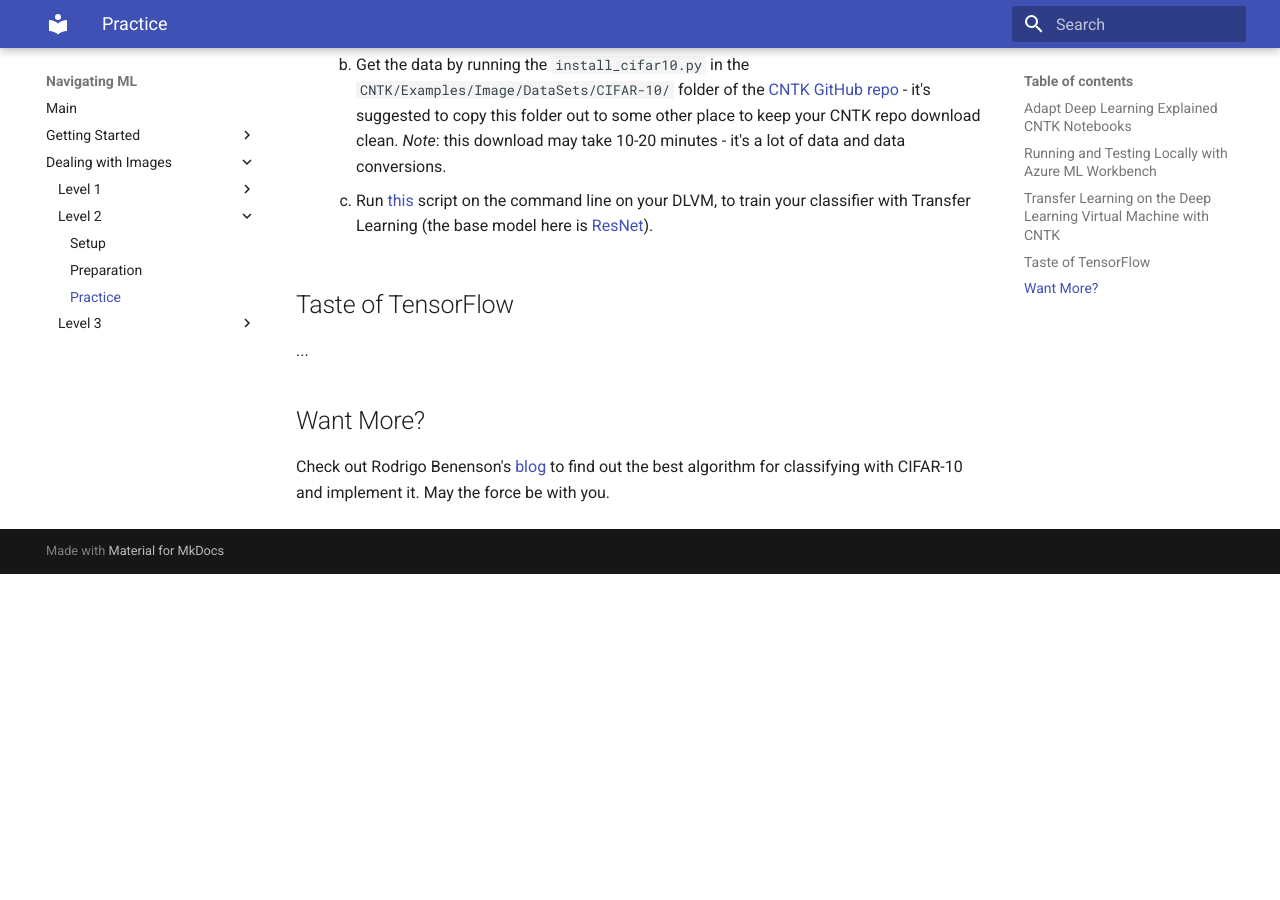
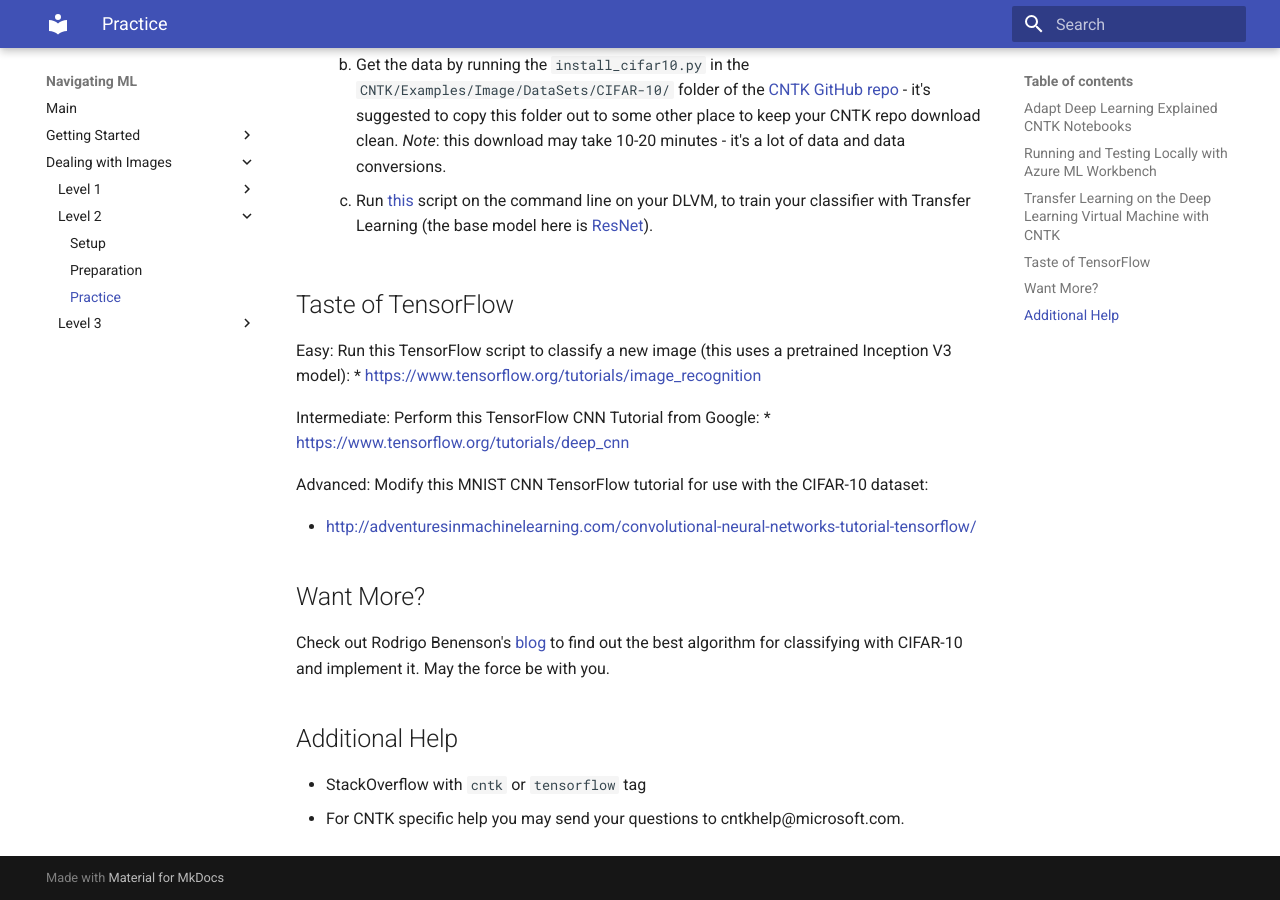
Before and after one commit to michhar/navigating-ml, an MkDocs documentation site: the page built from docs/level2/level2_practice.md, in a window 1280 px wide and 900 px high, scrolled down 1687 px. Built offline with MkDocs 1.6.1 and Material for MkDocs 9.7.7, drawn with Linux system fonts in a browser that asks for light colours; old or Windows-style settings are respelled for this version of MkDocs; before the commit the page ends 2261 px from its top, so only the background shows below that; some of the changed text lies outside the part shown.

Commit message:
tf and slight edits

```diff
--- a/docs/level2/level2_practice.md
+++ b/docs/level2/level2_practice.md
@@ -10,7 +10,6 @@
 2. Take the CNN Lab notebooks from edX course and use [CIFAR 10 dataset in CNTK format](https://github.com/Microsoft/CNTK/tree/master/Examples/Image/DataSets/CIFAR-10) instead to classify images into the 10 classes:  airplane, automobile, bird, cat, deer, dog, frog, horse, ship, truck instead of handwritten digits.
     1.  If you haven't cloned it yet, go ahead and clone the [CNTK GitHub repo](https://github.com/Microsoft/CNTK).
     2. Get the data by running the `install_cifar10.py` in the `CNTK/Examples/Image/DataSets/CIFAR-10/` folder of the [CNTK GitHub repo](https://github.com/Microsoft/CNTK) - it's suggested to copy this folder out to some other place to keep your CNTK repo download clean.  _Note_: this download may take several minutes.
-    ...
 3. Go online and find 5 png's of cats and dogs.  Reshape them and pad them to be 32x32 pixels using Pillow (see ImageOps).  Convert them to the proper CNTK format.  Test the network with these, following the guidelines and lessons you learned in the edX course.  Now find an image of a coconut or lime and test the network with this.  What is wrong with using a food image?
 4. Create a new label called "food" and add this [fruit dataset](http://www.vicos.si/Downloads/FIDS30), leaving some out of training for testing.  Try your coconut image again.  What if now you tested with a hot dog image?
 
@@ -41,8 +40,22 @@
 
 ## Taste of TensorFlow
 
-...
+Easy:  Run this TensorFlow script to classify a new image (this uses a pretrained Inception V3 model):
+* [https://www.tensorflow.org/tutorials/image_recognition](https://www.tensorflow.org/tutorials/image_recognition)
+
+Intermediate: Perform this TensorFlow CNN Tutorial from Google:
+* [https://www.tensorflow.org/tutorials/deep_cnn](https://www.tensorflow.org/tutorials/deep_cnn)
+
+Advanced:  Modify this MNIST CNN TensorFlow tutorial for use with the CIFAR-10 dataset:
+
+* [http://adventuresinmachinelearning.com/convolutional-neural-networks-tutorial-tensorflow/](http://adventuresinmachinelearning.com/convolutional-neural-networks-tutorial-tensorflow/)
 
 ## Want More?
 
 Check out Rodrigo Benenson's [blog](http://rodrigob.github.io/are_we_there_yet/build/classification_datasets_results.html#43494641522d3130) to find out the best algorithm for classifying with CIFAR-10 and implement it.  May the force be with you.
+
+
+## Additional Help
+
+* StackOverflow with `cntk` or `tensorflow` tag
+* For CNTK specific help you may send your questions to cntkhelp@microsoft.com.
```
Also changed, not shown: docs/level1/level1_practice.md (+0 -1 lines).
